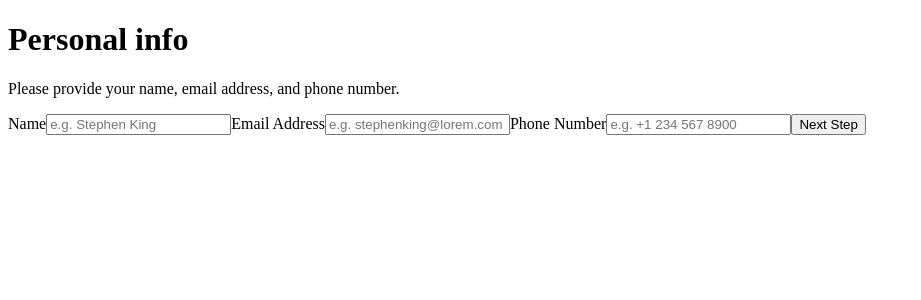
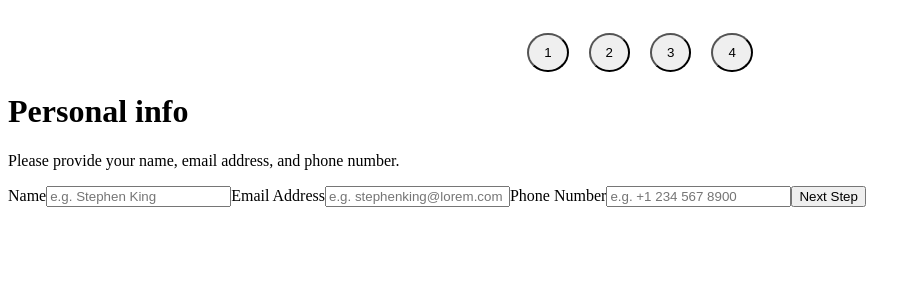
Before and after one commit to Jacoberson/multi-step-form, a React (Vite) app: page / in a window 1280 px wide. Shown: the top 300 px of the page, without its empty margins (0-921 px from the left). Built offline with nearby package versions, Linux system fonts and the light colour scheme.

Commit message:
Create and position step navigator

```diff
--- a/src/App.css
+++ b/src/App.css
@@ -35,3 +35,17 @@
   /* typography */
   --paragraph: 1rem;
 }
+
+nav {
+  display: flex;
+  gap: 20px;
+  justify-content: center;
+  margin-left: auto;
+  margin-top: 33px;
+}
+
+nav button {
+  border-radius: 50%;
+  padding: 10px 15px;
+  cursor: pointer;
+}
--- a/src/App.jsx
+++ b/src/App.jsx
@@ -1,9 +1,11 @@
+import StepNavigation from "./components/StepNavigation";
 import Step1 from "./components/Step1";
 import "./App.css";
 
 function App() {
   return (
     <>
+      <StepNavigation />
       <Step1 />
     </>
   );
--- /dev/null
+++ b/src/components/StepNavigation.jsx
@@ -0,0 +1,12 @@
+import Button from "./Button";
+
+export default function StepNavigation() {
+  return (
+    <nav>
+      <Button type="button" text="1" />
+      <Button type="button" text="2" />
+      <Button type="button" text="3" />
+      <Button type="button" text="4" />
+    </nav>
+  );
+}
```
